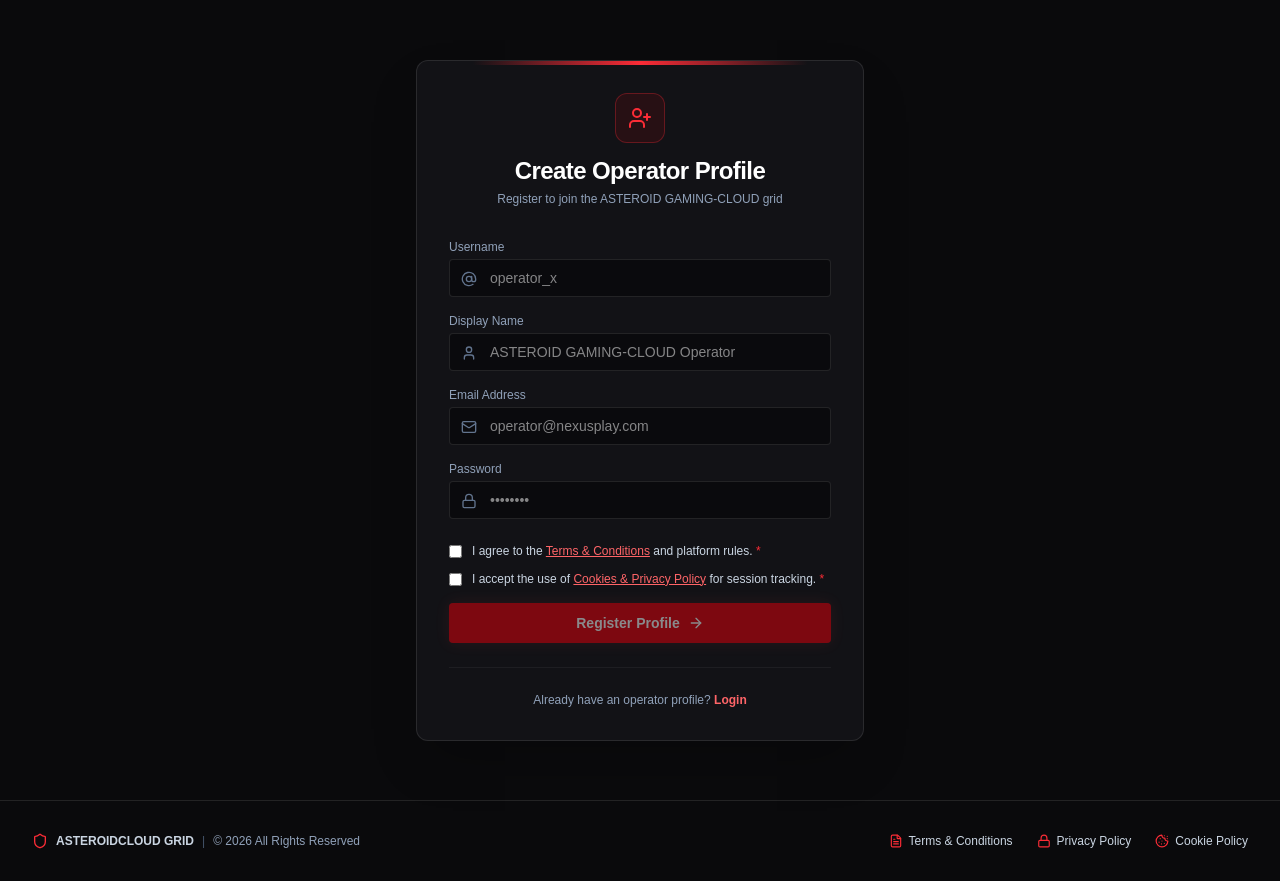
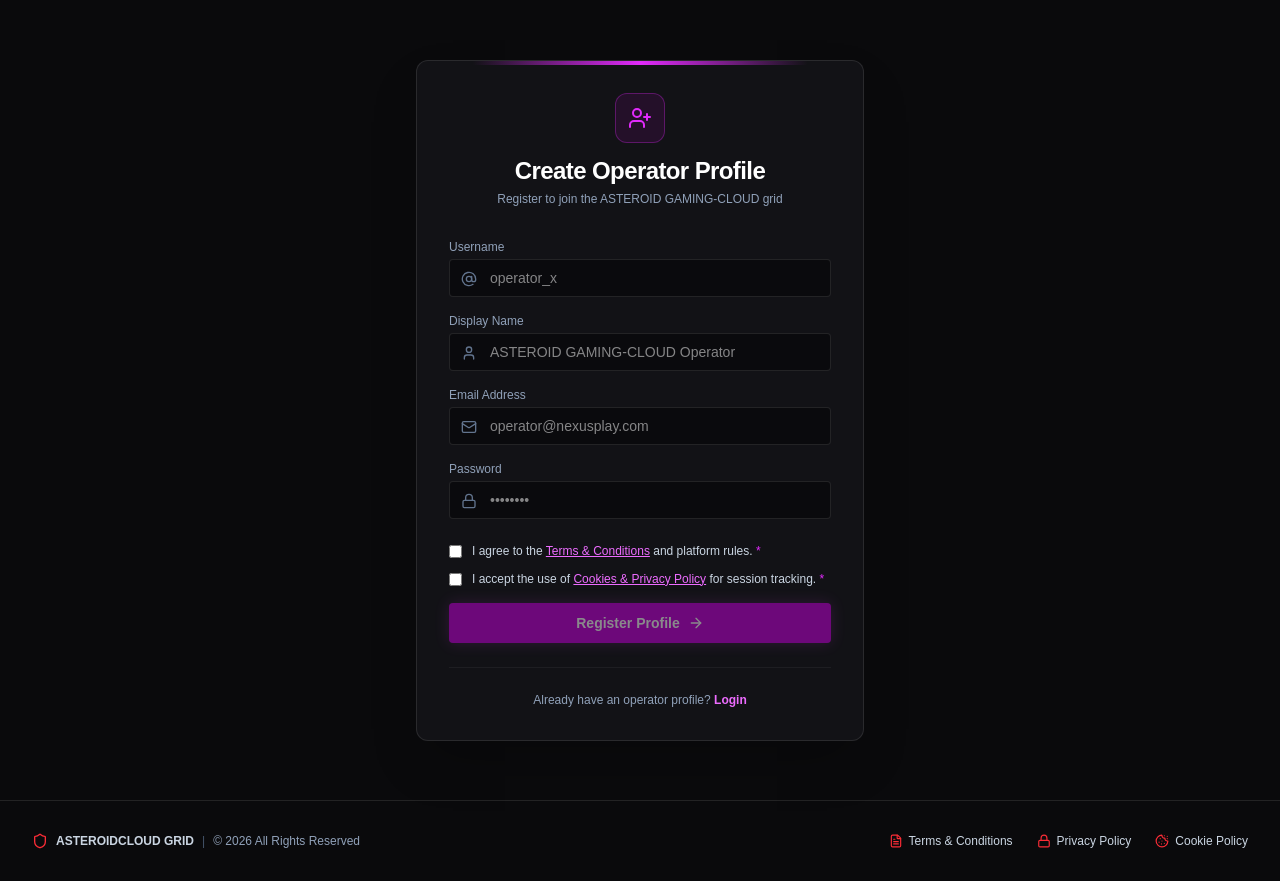
Before and after one commit to JainTeerthYatri/NEXUS-PLAY, a Next.js app: page /auth/signup in a window 1280 px wide. Built offline with nearby package versions, Linux system fonts and the light colour scheme.

Commit message:
Update page.tsx

```diff
--- a/app/auth/signup/page.tsx
+++ b/app/auth/signup/page.tsx
@@ -50,10 +50,10 @@
     <div className="min-h-screen bg-[#0a0a0c] text-slate-100 flex flex-col justify-center items-center p-4">
       <div className="w-full max-w-md p-8 rounded-xl bg-[#121216] border border-white/10 shadow-2xl relative overflow-hidden">
 
-        <div className="absolute top-0 left-1/2 -translate-x-1/2 w-3/4 h-1 bg-gradient-to-r from-transparent via-red-500 to-transparent"></div>
+        <div className="absolute top-0 left-1/2 -translate-x-1/2 w-3/4 h-1 bg-gradient-to-r from-transparent via-fuchsia-500 to-transparent"></div>
 
         <div className="text-center mb-8">
-          <div className="inline-flex p-3 rounded-xl bg-red-600/10 border border-red-500/30 text-red-500 mb-3">
+          <div className="inline-flex p-3 rounded-xl bg-fuchsia-600/10 border border-fuchsia-500/30 text-fuchsia-500 mb-3">
             <UserPlus className="w-6 h-6" />
           </div>
           <h1 className="text-2xl font-black text-white tracking-tight">Create Operator Profile</h1>
@@ -61,7 +61,7 @@
         </div>
 
         {errorMsg && (
-          <div className="mb-6 p-3 rounded bg-red-950/60 border border-red-500/30 text-red-400 text-xs font-mono">
+          <div className="mb-6 p-3 rounded bg-fuchsia-950/60 border border-fuchsia-500/30 text-fuchsia-300 text-xs font-mono">
             {errorMsg}
           </div>
         )}
@@ -78,7 +78,7 @@
                 value={username}
                 onChange={(e) => setUsername(e.target.value)}
                 placeholder="operator_x"
-                className="w-full pl-10 pr-3 py-2 rounded bg-black/40 border border-white/10 text-white text-sm focus:border-red-500 outline-none transition-colors [&:-webkit-autofill]:!bg-black [&:-webkit-autofill]:!text-white [&:-webkit-autofill]:[-webkit-box-shadow:0_0_0_1000px_#121216_inset]"
+                className="w-full pl-10 pr-3 py-2 rounded bg-black/40 border border-white/10 text-white text-sm focus:border-fuchsia-500 outline-none transition-colors [&:-webkit-autofill]:!bg-black [&:-webkit-autofill]:!text-white [&:-webkit-autofill]:[-webkit-box-shadow:0_0_0_1000px_#121216_inset]"
               />
             </div>
           </div>
@@ -94,7 +94,7 @@
                 value={displayName}
                 onChange={(e) => setDisplayName(e.target.value)}
                 placeholder="ASTEROID GAMING-CLOUD Operator"
-                className="w-full pl-10 pr-3 py-2 rounded bg-black/40 border border-white/10 text-white text-sm focus:border-red-500 outline-none transition-colors [&:-webkit-autofill]:!bg-black [&:-webkit-autofill]:!text-white [&:-webkit-autofill]:[-webkit-box-shadow:0_0_0_1000px_#121216_inset]"
+                className="w-full pl-10 pr-3 py-2 rounded bg-black/40 border border-white/10 text-white text-sm focus:border-fuchsia-500 outline-none transition-colors [&:-webkit-autofill]:!bg-black [&:-webkit-autofill]:!text-white [&:-webkit-autofill]:[-webkit-box-shadow:0_0_0_1000px_#121216_inset]"
               />
             </div>
           </div>
@@ -110,7 +110,7 @@
                 value={email}
                 onChange={(e) => setEmail(e.target.value)}
                 placeholder="operator@nexusplay.com"
-                className="w-full pl-10 pr-3 py-2 rounded bg-black/40 border border-white/10 text-white text-sm focus:border-red-500 outline-none transition-colors [&:-webkit-autofill]:!bg-black [&:-webkit-autofill]:!text-white [&:-webkit-autofill]:[-webkit-box-shadow:0_0_0_1000px_#121216_inset]"
+                className="w-full pl-10 pr-3 py-2 rounded bg-black/40 border border-white/10 text-white text-sm focus:border-fuchsia-500 outline-none transition-colors [&:-webkit-autofill]:!bg-black [&:-webkit-autofill]:!text-white [&:-webkit-autofill]:[-webkit-box-shadow:0_0_0_1000px_#121216_inset]"
               />
             </div>
           </div>
@@ -126,7 +126,7 @@
                 value={password}
                 onChange={(e) => setPassword(e.target.value)}
                 placeholder="••••••••"
-                className="w-full pl-10 pr-3 py-2 rounded bg-black/40 border border-white/10 text-white text-sm focus:border-red-500 outline-none transition-colors [&:-webkit-autofill]:!bg-black [&:-webkit-autofill]:!text-white [&:-webkit-autofill]:[-webkit-box-shadow:0_0_0_1000px_#121216_inset]"
+                className="w-full pl-10 pr-3 py-2 rounded bg-black/40 border border-white/10 text-white text-sm focus:border-fuchsia-500 outline-none transition-colors [&:-webkit-autofill]:!bg-black [&:-webkit-autofill]:!text-white [&:-webkit-autofill]:[-webkit-box-shadow:0_0_0_1000px_#121216_inset]"
               />
             </div>
           </div>
@@ -139,10 +139,10 @@
                 name="acceptTerms"
                 checked={acceptTerms}
                 onChange={(e) => setAcceptTerms(e.target.checked)}
-                className="mt-0.5 rounded border-white/20 bg-black/50 text-red-600 focus:ring-0 cursor-pointer"
+                className="mt-0.5 rounded border-white/20 bg-black/50 text-fuchsia-600 focus:ring-0 cursor-pointer"
               />
               <span>
-                I agree to the <Link href="/terms" target="_blank" className="text-red-400 underline hover:text-red-300">Terms & Conditions</Link> and platform rules. <span className="text-red-500">*</span>
+                I agree to the <Link href="/terms" target="_blank" className="text-fuchsia-400 underline hover:text-fuchsia-300">Terms & Conditions</Link> and platform rules. <span className="text-fuchsia-500">*</span>
               </span>
             </label>
 
@@ -152,10 +152,10 @@
                 name="acceptCookies"
                 checked={acceptCookies}
                 onChange={(e) => setAcceptCookies(e.target.checked)}
-                className="mt-0.5 rounded border-white/20 bg-black/50 text-red-600 focus:ring-0 cursor-pointer"
+                className="mt-0.5 rounded border-white/20 bg-black/50 text-fuchsia-600 focus:ring-0 cursor-pointer"
               />
               <span>
-                I accept the use of <Link href="/cookies" target="_blank" className="text-red-400 underline hover:text-red-300">Cookies & Privacy Policy</Link> for session tracking. <span className="text-red-500">*</span>
+                I accept the use of <Link href="/cookies" target="_blank" className="text-fuchsia-400 underline hover:text-fuchsia-300">Cookies & Privacy Policy</Link> for session tracking. <span className="text-fuchsia-500">*</span>
               </span>
             </label>
           </div>
@@ -163,7 +163,7 @@
           <button
             type="submit"
             disabled={loading || !acceptTerms || !acceptCookies}
-            className="w-full py-2.5 rounded bg-red-600 hover:bg-red-500 text-white font-bold text-sm transition-colors flex items-center justify-center gap-2 shadow-[0_0_15px_rgba(239,68,68,0.2)] disabled:opacity-50 disabled:cursor-not-allowed mt-4 cursor-pointer"
+            className="w-full py-2.5 rounded bg-fuchsia-600 hover:bg-fuchsia-500 text-white font-bold text-sm transition-colors flex items-center justify-center gap-2 shadow-[0_0_15px_rgba(217,70,239,0.3)] disabled:opacity-50 disabled:cursor-not-allowed mt-4 cursor-pointer"
           >
             <span>{loading ? "Registering..." : "Register Profile"}</span>
             <ArrowRight className="w-4 h-4" />
@@ -172,7 +172,7 @@
 
         <div className="mt-6 pt-6 border-t border-white/5 text-center text-xs text-slate-400 font-mono">
           Already have an operator profile?{" "}
-          <Link href="/auth/login" className="text-red-400 hover:underline font-bold">
+          <Link href="/auth/login" className="text-fuchsia-400 hover:underline font-bold">
             Login
           </Link>
         </div>
```
